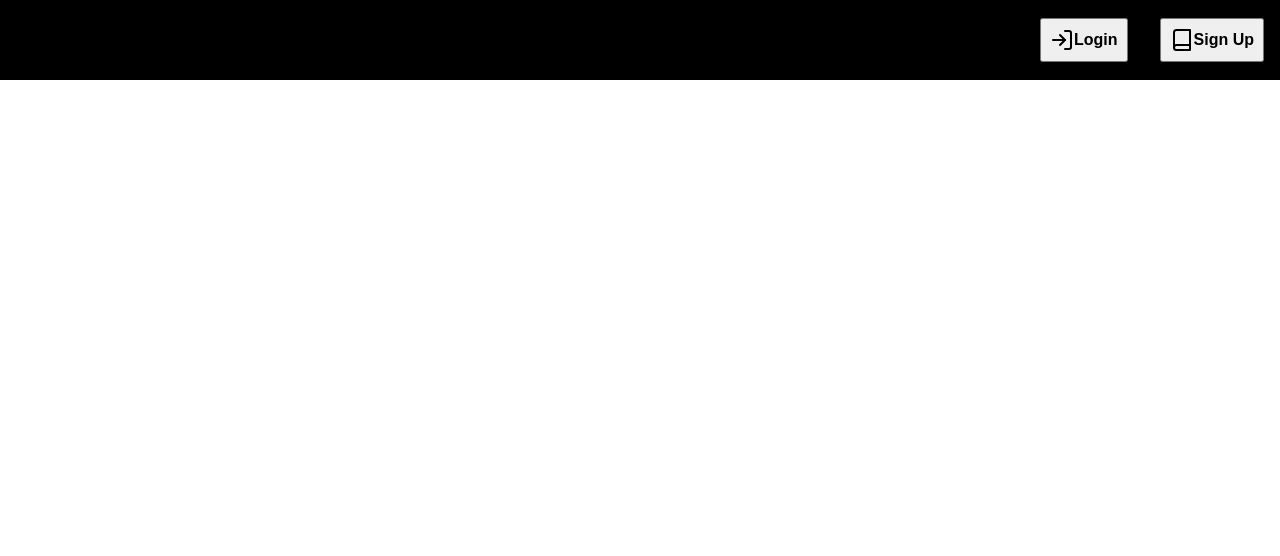
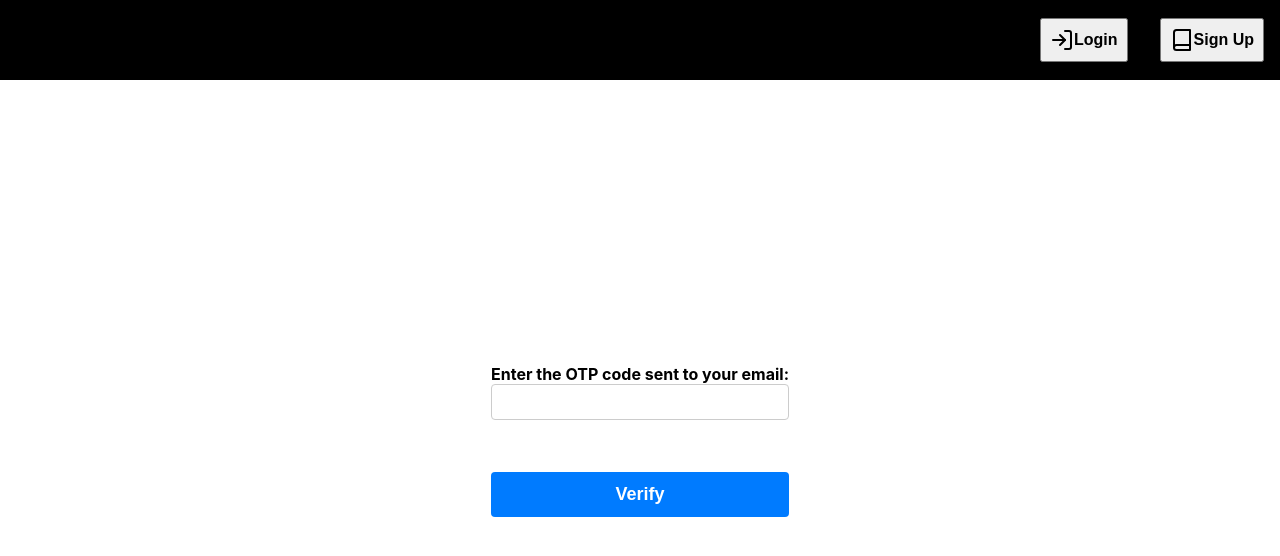
Before and after one commit to kiranmk3331/React-app, a React (Create React App) app: page /otp in a window 1280 px wide. Before the commit this address had no page. Shown: the top 556 px of the page. Built offline with nearby package versions, Linux system fonts and the light colour scheme.

Commit message:
Otp verification added.

```diff
--- /dev/null
+++ b/src/components/OTPVerificationPage.js
@@ -0,0 +1,41 @@
+import axios from "axios";
+import { useState } from "react";
+import { useNavigate } from "react-router-dom";
+
+function OTPVerificationPage({ user, setUser }) {
+  const [otp, setOTP] = useState("");
+  const navigate = useNavigate();
+
+  const handleSubmit = (event) => {
+    event.preventDefault();
+    const credentials = { otp, user_id: user.id };
+    const headers = {
+      "Content-Type": "application/json",
+      "Access-Control-Allow-Origin": "*",
+    };
+    axios.post("/users/verify_otp", credentials, { headers }).then((response) => {
+      if (response.data.verified) {
+        navigate("/login");
+      }
+    });
+  };
+
+  return (
+    <div className="otp-verification-page">
+      <form onSubmit={handleSubmit}>
+        <label>
+          Enter the OTP code sent to your email:
+          <input
+            type="text"
+            value={otp}
+            onChange={(event) => setOTP(event.target.value)}
+          />
+        </label>
+        <br />
+        <button type="submit">Verify</button>
+      </form>
+    </div>
+  );
+}
+
+export default OTPVerificationPage;
--- a/src/components/SignUp.js
+++ b/src/components/SignUp.js
@@ -2,22 +2,23 @@ import axios from "axios";
 import React, { useState } from "react";
 import { useNavigate } from "react-router-dom";
 
-export const SignUp = () => {
+export const SignUp = ({ setUser, user }) => {
   const [name, setName] = useState("");
   const [email, setEmail] = useState("");
   const [password, setPassword] = useState("");
   const navigate = useNavigate();
 
-  const handleSubmit = (event) => {
+  const handleSubmit = async (event) => {
     event.preventDefault();
 
-    const credentials = { user_name: name, email, password};
+    const credentials = { user_name: name, email, password };
     const headers = {
       "Content-Type": "application/json",
       "Access-Control-Allow-Origin": "*",
     };
-    axios.post("/users", credentials, { headers }).then((response) => {
-      navigate("/login");
+    await axios.post("/users", credentials, { headers }).then((response) => {
+      setUser(response.data.user)
+      navigate("/otp");
     });
   };
 
--- a/src/components/routes/AppRoutes.js
+++ b/src/components/routes/AppRoutes.js
@@ -1,13 +1,15 @@
-import React, { useContext } from "react";
+import React, { useContext, useState } from "react";
 import { BrowserRouter as Router, Routes, Route } from "react-router-dom";
 import LoginPage from "../LoginPage";
 import ProtectedRoute from "./ProtectedRoute";
 import { Home } from "../Home";
 import { MyContext } from "../../App";
 import { SignUp } from "../SignUp";
+import OTPVerificationPage from "../OTPVerificationPage";
 
 export const AppRoutes = () => {
   const { isAuthenticated } = useContext(MyContext);
+  const [user, setUser] = useState({});
 
   return (
     <Router>
@@ -22,7 +24,14 @@ export const AppRoutes = () => {
           }
         />
         <Route path="/login" element={<LoginPage />} />
-        <Route path="/signup" element={<SignUp />} />
+        <Route
+          path="/signup"
+          element={<SignUp setUser={setUser} user={user} />}
+        />
+        <Route
+          path="/otp"
+          element={<OTPVerificationPage setUser={setUser} user={user} />}
+        />
       </Routes>
     </Router>
   );
--- a/src/styles/App.scss
+++ b/src/styles/App.scss
@@ -36,3 +36,4 @@ a {
 
 @import "./login.scss";
 @import "./signup.scss";
+@import "./otp.scss"
--- /dev/null
+++ b/src/styles/otp.scss
@@ -0,0 +1,41 @@
+.otp-verification-page {
+  min-height: 90vh;
+  display: flex;
+  flex-direction: column;
+  justify-content: center;
+  align-items: center;
+
+  label {
+    display: block;
+    margin-bottom: 8px;
+    font-weight: bold;
+  }
+
+  input {
+    display: block;
+    width: 100%;
+    padding: 8px;
+    margin-bottom: 16px;
+    border: 1px solid #ccc;
+    border-radius: 4px;
+    font-size: 16px;
+  }
+
+  button {
+    display: block;
+    width: 100%;
+    padding: 12px;
+    margin-top: 16px;
+    background-color: #007bff;
+    color: #fff;
+    border: none;
+    border-radius: 4px;
+    font-size: 18px;
+    font-weight: bold;
+    cursor: pointer;
+
+    &:hover {
+      background-color: #0069d9;
+    }
+  }
+}
```
